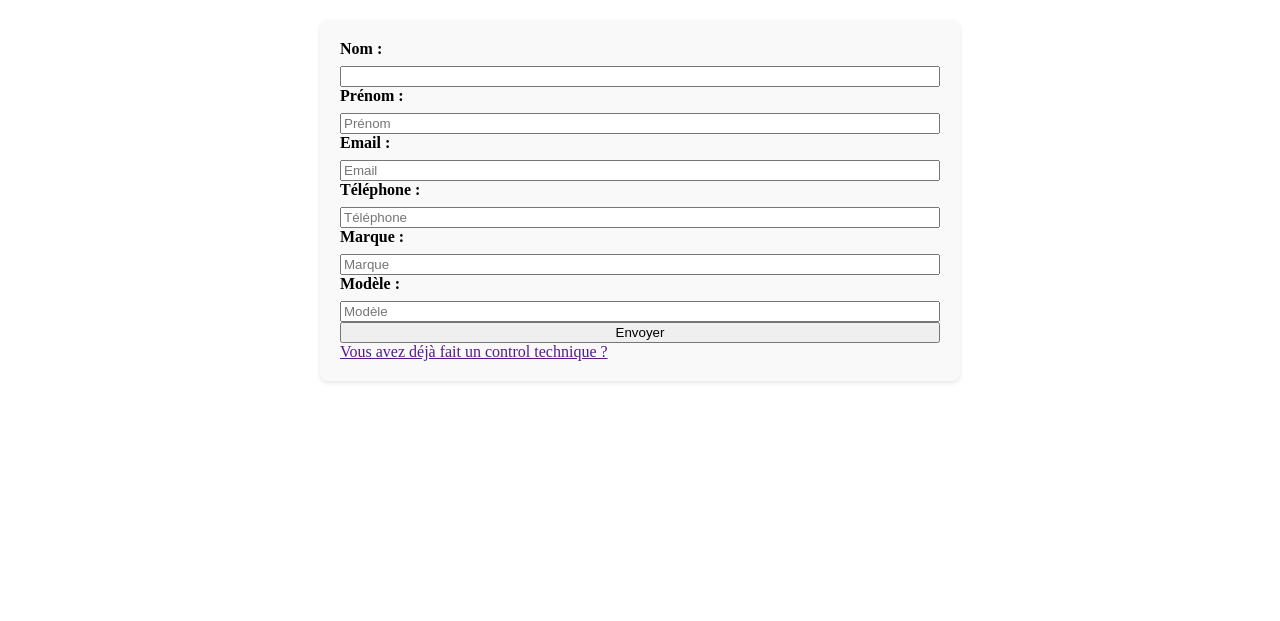
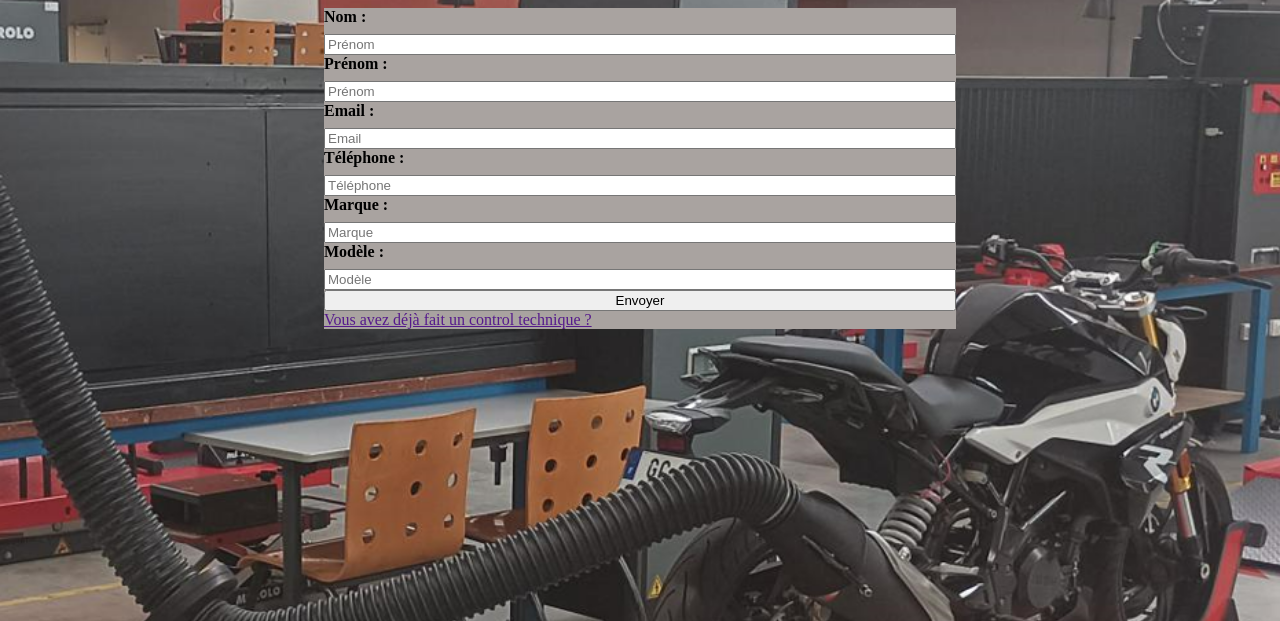
Before and after one commit to chronost82/DMS_Nougaro_Ap3, a CodeIgniter 4 app: the page made by app/Views/accueil.php in a window 1280 px wide. Shown: the top 621 px of the page. Run offline with PHP 8.4 and a stand-in for CodeIgniter, Linux system fonts and the light colour scheme; the template is opened without the code that fills it, so the values that code supplies are empty; some libraries are stand-ins or nearby versions.

Commit message:
background acceuil

```diff
--- a/app/Views/accueil.php
+++ b/app/Views/accueil.php
@@ -18,10 +18,11 @@
 
 <body>
 
-    <section id="formulaire">
+    <section>
+        <div class="form-contact">
             <form action="" method="post">
                 <label for="nom">Nom :</label>
-            <input type="text" name="nom" id="nom">
+                <input type="text" name="nom" id="nom" placeholder="Prénom">
 
                 <label for="prenom">Prénom :</label>
                 <input type="text" name="prenom" id="prenom" placeholder="Prénom">
@@ -30,7 +31,7 @@
                 <input type="email" name="email" placeholder="Email">
 
                 <label for="telephone">Téléphone :</label>
-            <input type="number" name="telephone" id="telephone" placeholder="Téléphone">
+                <input type="tel" name="telephone" id="telephone" placeholder="Téléphone">
 
                 <label for="marque">Marque :</label>
                 <input type="text" name="marque" placeholder="Marque">
@@ -40,6 +41,7 @@
                 <input type="submit" value="Envoyer">
                 <a href="">Vous avez déjà fait un control technique ?</a>
             </form>
+        </div>
     </section>
 
 </body>
--- a/public/css/accueil.css
+++ b/public/css/accueil.css
@@ -1,15 +1,18 @@
-section#formulaire {
-    background-color: #f9f9f9;
-    padding: 20px;
-    border-radius: 8px;
-    box-shadow: 0 2px 4px rgba(0, 0, 0, 0.1);
-    max-width: 600px;
-    margin: 20px auto;
+body {
+    background: url("../img/bg_client.jpg") no-repeat;
+    background-size: cover;
 }
 
-form {
+.form-contact {
+    display: flex;
+    justify-content: center;
+}
+
+.form-contact form {
+    width: 50%;
     display: flex;
     flex-direction: column;
+    background-color: #A9A3A0;
 }
 
 form label {
```
Also changed, not shown: public/img/bg_client.jpg (added). Lines whose indentation alone changed are shown as unchanged.
